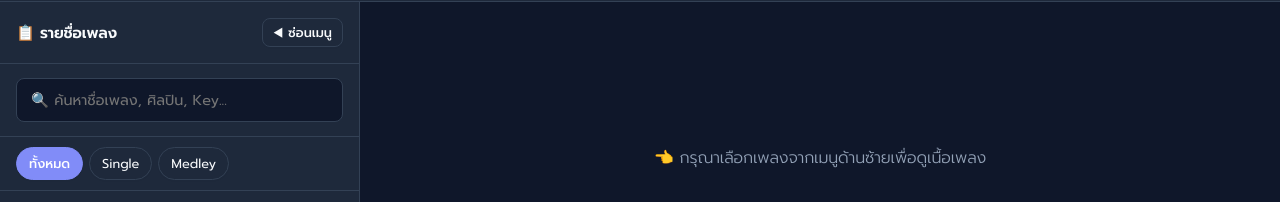
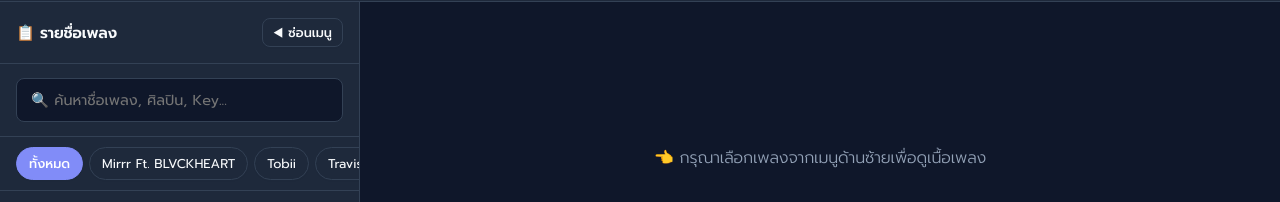
Before and after one commit to itsjaray/jaraylist, a plain HTML site: page index.html in a window 1280 px wide. Both pictures are taken after a click on the button "ทั้งหมด". Shown: the part 66-268 px from the top of the page. Drawn offline with Linux system fonts and the light colour scheme.

Commit message:
Update index.html

```diff
--- a/index.html
+++ b/index.html
@@ -523,19 +523,18 @@
 
         function renderCategories() {
             const filterTags = document.getElementById('filterTags');
-            // ดึงค่าอัลบั้ม/ประเภทเพลงทั้งหมดมาทำปุ่มกรอง (เช่น Single, Medley หรือชื่ออัลบั้มอื่นๆ)
-            const albums = [...new Set(songs.map(s => s.album))];
+            const artists = [...new Set(songs.map(s => s.artist))];
 
-            albums.forEach(album => {
+            artists.forEach(artist => {
                 const btn = document.createElement('button');
-                btn.innerText = album;
-                btn.onclick = (e) => filterByAlbum(album, e.target);
+                btn.innerText = artist;
+                btn.onclick = (e) => filterByCategory(artist, e.target);
                 filterTags.appendChild(btn);
             });
         }
 
-        function filterByAlbum(album, btnElement) {
-            selectedCategory = album;
+        function filterByCategory(category, btnElement) {
+            selectedCategory = category;
             document.querySelectorAll('.filter-tags button').forEach(b => b.classList.remove('active'));
             btnElement.classList.add('active');
             filterSongs();
@@ -545,7 +544,7 @@
             const keyword = document.getElementById('searchInput').value.toLowerCase();
 
             const filtered = songs.filter(song => {
-                const matchCategory = (selectedCategory === 'All' || song.album === selectedCategory);
+                const matchCategory = (selectedCategory === 'All' || song.artist === selectedCategory);
                 const matchKeyword = song.title.toLowerCase().includes(keyword) ||
                                    song.artist.toLowerCase().includes(keyword) ||
                                    song.album.toLowerCase().includes(keyword) ||
```
